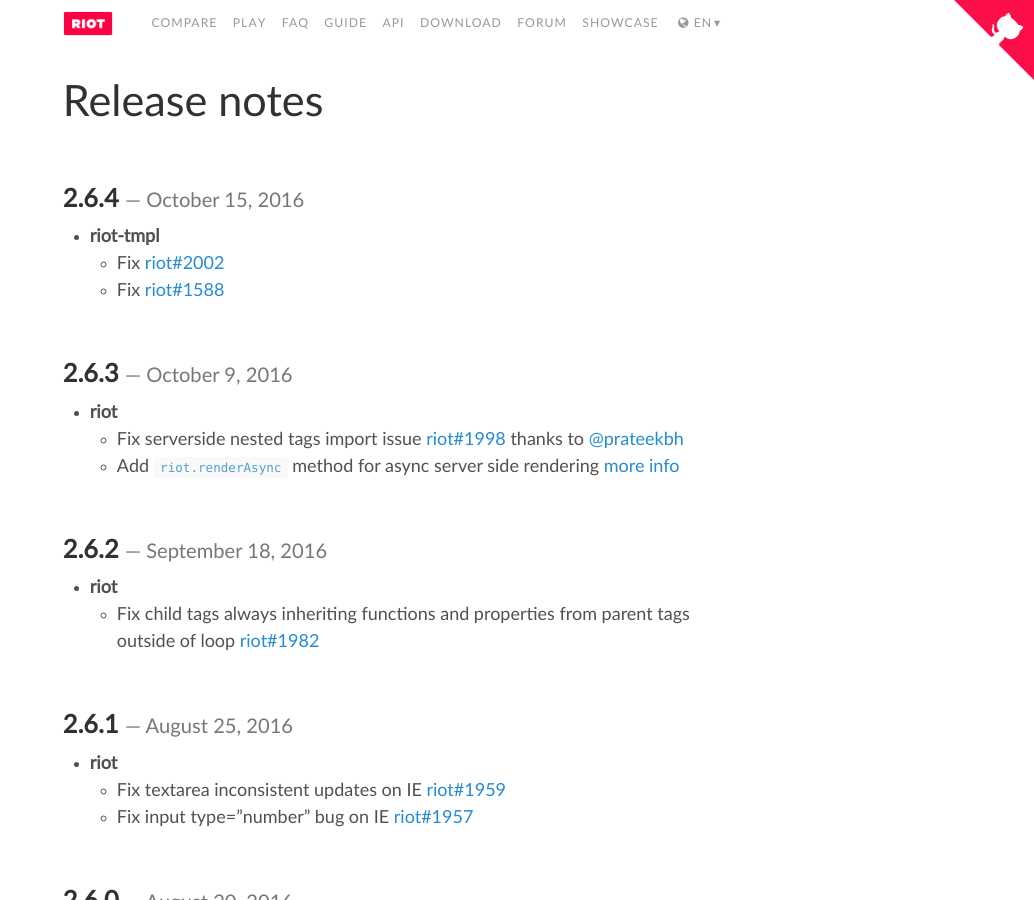
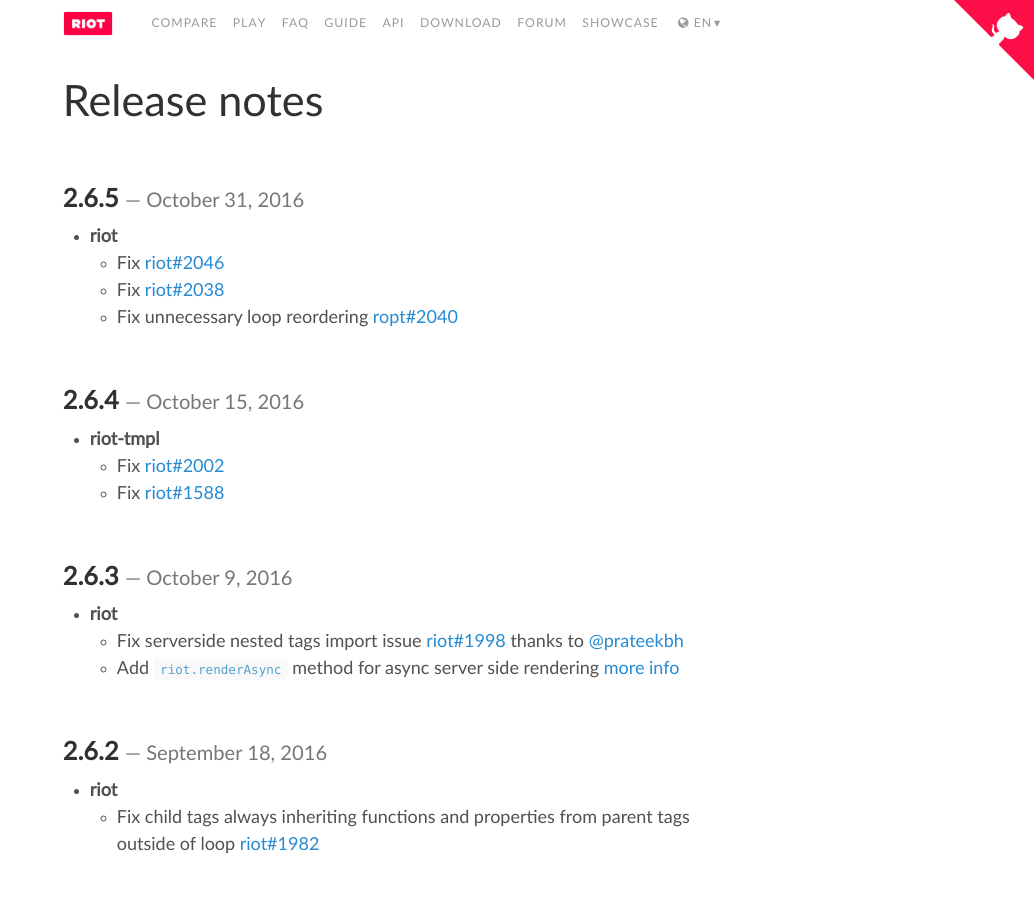
Before and after one commit to riot/riot.github.io, a Jekyll site: the page built from release-notes.md, in a window 1280 px wide and 900 px high. Shown: the whole window, without its empty margins (246-1280 px from the left). Built offline with Jekyll 4.4.1, drawn with Linux system fonts in a browser that asks for light colours; nearby versions of some CDN libraries; emoji names are drawn with the system emoji font.

Commit message:
update release notes

```diff
--- a/_config.yml
+++ b/_config.yml
@@ -40,14 +40,14 @@
 # Custom vars
 minor_version:       2.6
 
-version:             2.6.4
-release_date:        October 15
-version_slurp:       Small patches for the riot-tmpl
+version:             2.6.5
+release_date:        October 31
+version_slurp:       Fix server side rendering and loop reordering issues
 repo:                https://github.com/riot/riot
 
 # Vars needed for the compare.md page
 
-size_min:            9.35
+size_min:            9.36
 riot_route_size_min: 1.77
 
 polymer:
--- a/release-notes.md
+++ b/release-notes.md
@@ -5,6 +5,14 @@
 ---
 
 # {{ page.title }}
+
+
+## 2.6.5 *October 31, 2016*
+
+- __riot__
+  - Fix [riot#2046](https://github.com/riot/riot/pull/2046)
+  - Fix [riot#2038](https://github.com/riot/riot/issues/2038)
+  - Fix unnecessary loop reordering [ropt#2040](https://github.com/riot/riot/issues/2040)
 
 ## 2.6.4 *October 15, 2016*
 
```
